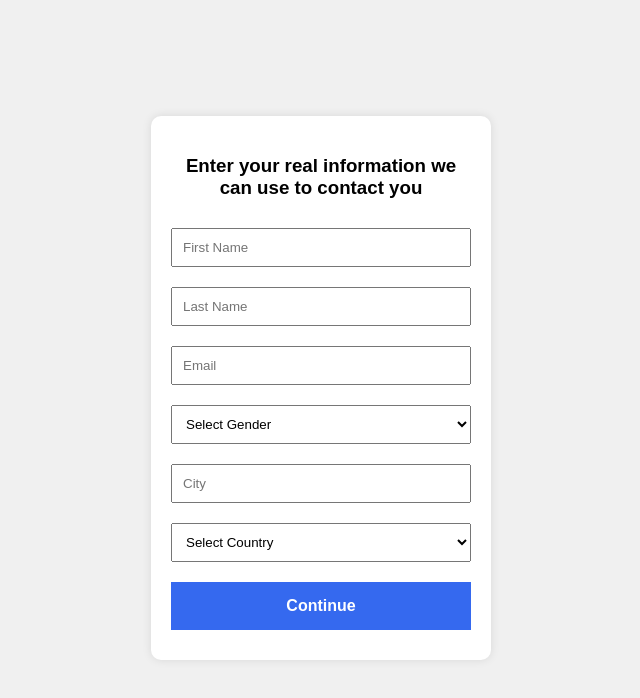
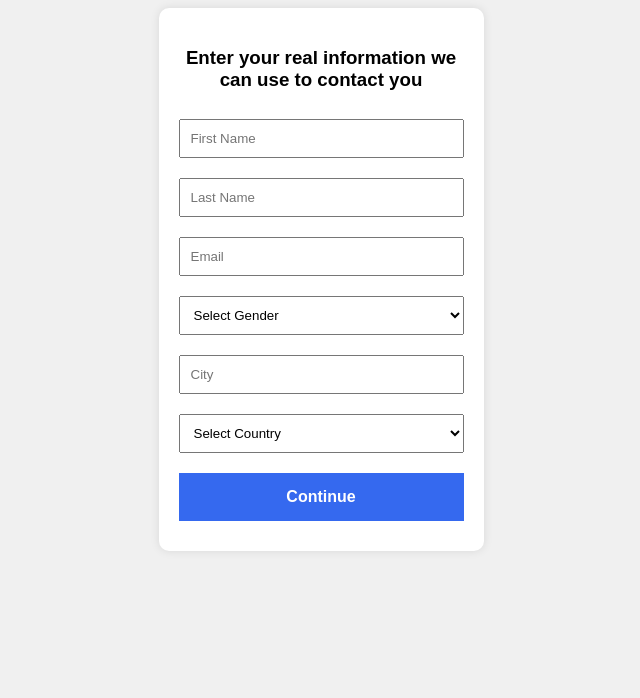
Before and after one commit to giveawaysoptinpage/iphone14pro, a plain HTML site: page index.html in a window 1280 px wide. Shown: the whole page, without its empty margins (319-959 px from the left). Drawn offline with Linux system fonts and the light colour scheme.

Commit message:
index.html

```diff
--- a/index.html
+++ b/index.html
@@ -10,7 +10,7 @@
             display: flex;
             justify-content: center;
             align-items: center;
-            height: 95vh;
+            height: 90%vh;
             background-color: #f0f0f0;
         }
         .form-container {
@@ -18,7 +18,7 @@
             padding: 20px;
             border-radius: 10px;
             box-shadow: 0 0 10px rgba(0, 0, 0, 0.1);
-            width: 300px;
+            width: 285px;
             text-align: center;
         }
         input, select, button {
```
